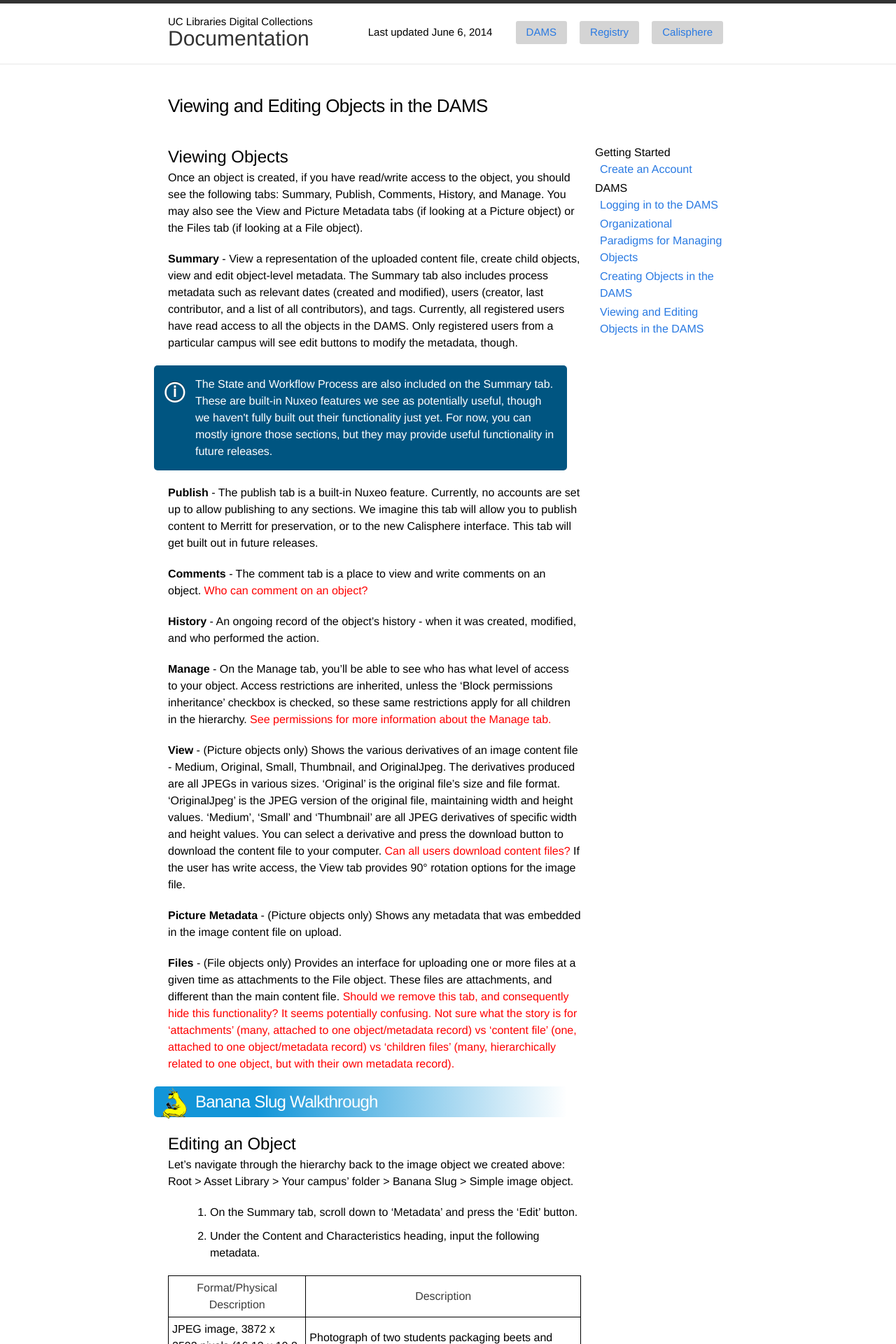
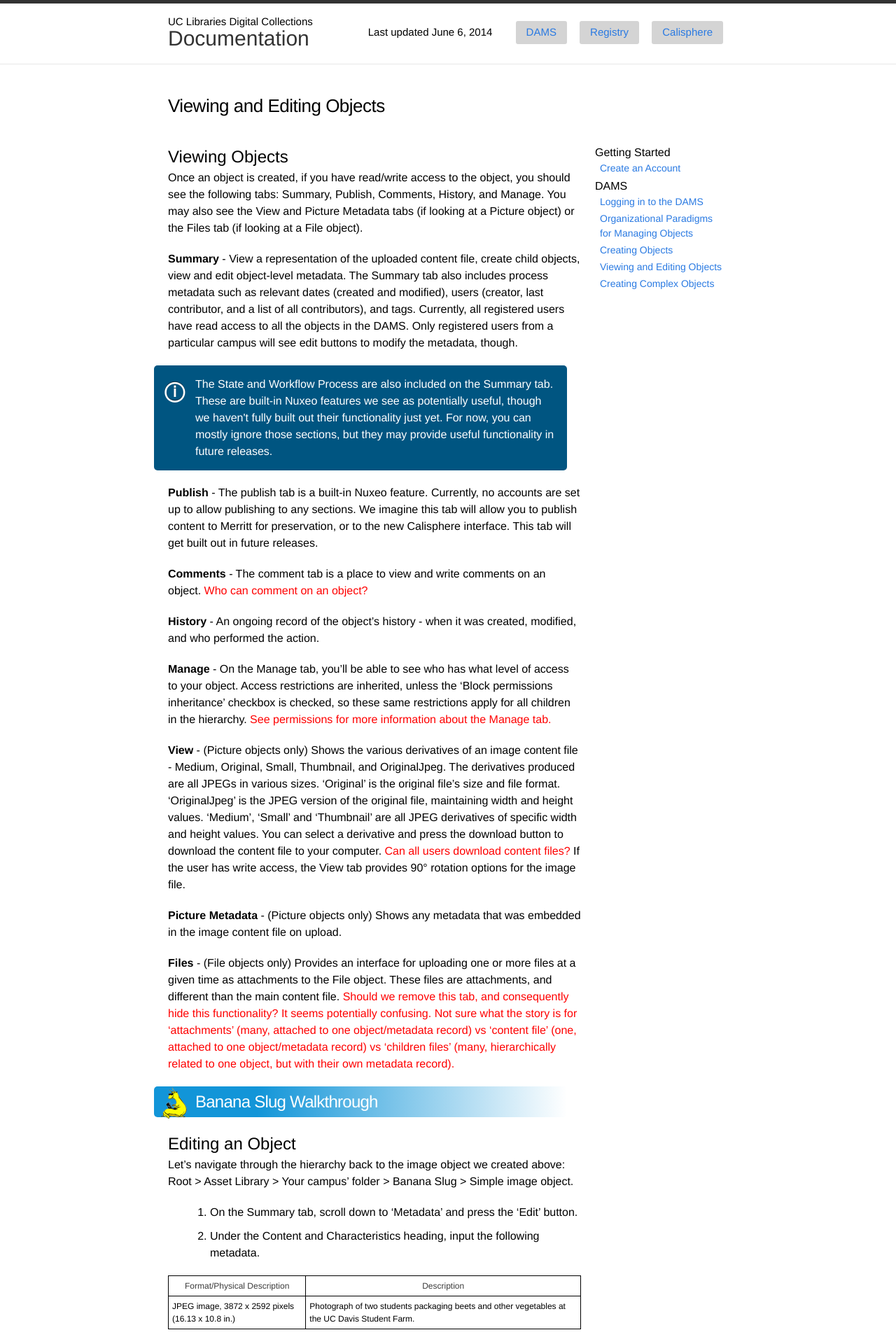
Before and after one commit to ucldc/ucldc-docs, a Jekyll site: the page built from docs/dams/edit-objects.md, in a window 1280 px wide. Shown: the top 1920 px of the page at 70% size. Built offline with Jekyll 4.4.1, drawn with Linux system fonts in a browser that asks for light colours.

Commit message:
Added some TODOs in comments, added complex object creation walkthrough.

```diff
--- a/_includes/sidebar.html
+++ b/_includes/sidebar.html
@@ -7,7 +7,8 @@
   <ul>
     <li><a href="{{ site.url }}{{ site.baseurl }}/docs/dams/index/">Logging in to the DAMS</a></li>
     <li><a href="{{ site.url }}{{ site.baseurl }}/docs/dams/organization/">Organizational Paradigms for Managing Objects</a></li>
-    <li><a href="{{ site.url }}{{ site.baseurl }}/docs/dams/create-objects/">Creating Objects in the DAMS</a></li>
-    <li><a href="{{ site.url }}{{ site.baseurl }}/docs/dams/edit-objects/">Viewing and Editing Objects in the DAMS</a></li>
+    <li><a href="{{ site.url }}{{ site.baseurl }}/docs/dams/create-objects/">Creating Objects</a></li>
+    <li><a href="{{ site.url }}{{ site.baseurl }}/docs/dams/edit-objects/">Viewing and Editing Objects</a></li>
+    <li><a href="{{ site.url }}{{ site.baseurl }}/docs/dams/complex-objects/">Creating Complex Objects</a></li>
   </ul>
 </div>
--- a/css/styles.css
+++ b/css/styles.css
@@ -252,6 +252,7 @@
 .sidebar li {
     list-style-type: none;
     margin: 0 7px 3px;
+    font-size: 14px;
 }
 
 article ul, article ol {
@@ -268,6 +269,7 @@
 }
 
 article td, article th {
+    font-size: 12px;
     padding: 5px;
 }
 
--- a/docs/dams/edit-objects.md
+++ b/docs/dams/edit-objects.md
@@ -1,7 +1,7 @@
 ---
 layout: doc
-title: Viewing and Editing Objects in the DAMS
-next_section:
+title: Viewing and Editing Objects
+next_section: dams/complex-objects
 prev_section: dams/create-objects
 permalink: /edit-objects/
 ---
```
Also changed, not shown: other parts of docs/dams/edit-objects.md (+8 -0 lines), docs/dams/complex-objects.md (added, +91 -0 lines), docs/dams/create-objects.md (+9 -1 lines), images/Original_complex-flat.jpg (added), 3 other files.
